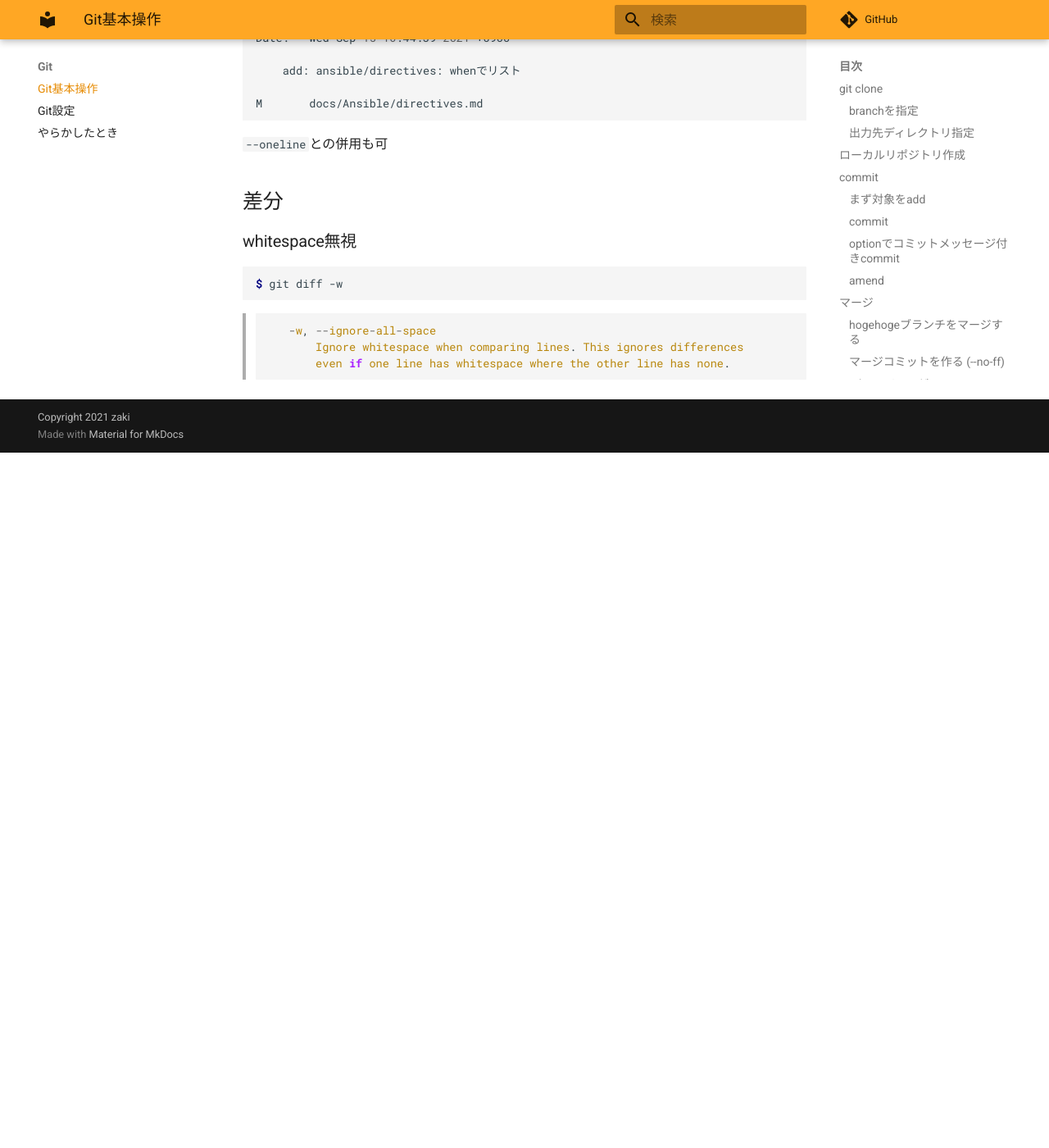
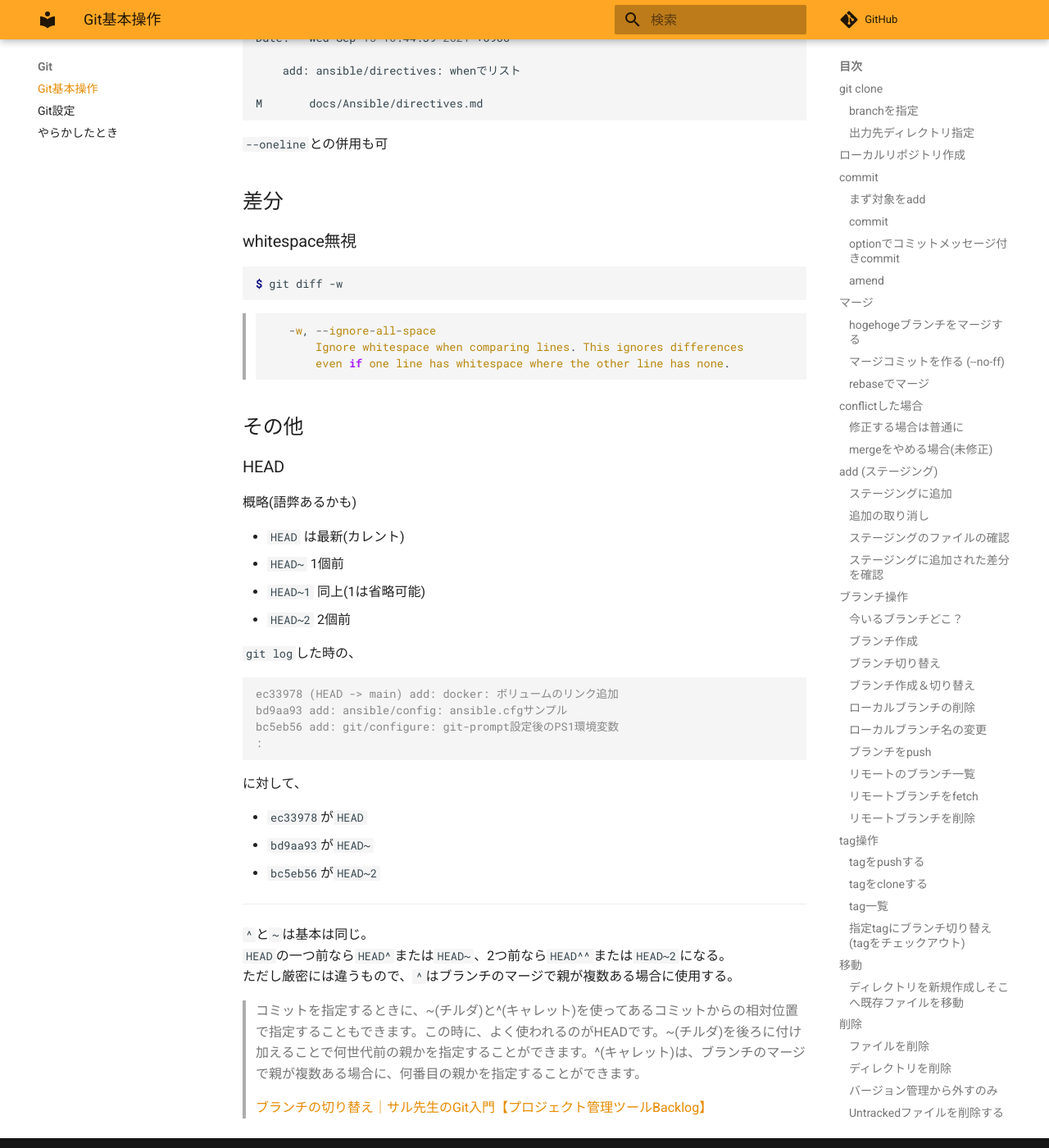
Before and after one commit to zaki-lknr/docs, an MkDocs documentation site: the page built from docs/Git/index.md, in a window 1280 px wide and 1400 px high, scrolled down 9062 px. Shown: the whole window at 82% size. Built offline with MkDocs 1.6.1 and Material for MkDocs 9.7.7, drawn with Linux system fonts in a browser that asks for light colours; comment, search, counter and statistics services are not loaded; before the commit the page ends 9614 px from its top, so only the background shows below that.

Commit message:
add: git: HEADについて

````diff
--- a/docs/Git/index.md
+++ b/docs/Git/index.md
@@ -458,3 +458,39 @@ $ git diff -w
 >        -w, --ignore-all-space
 >            Ignore whitespace when comparing lines. This ignores differences
 >            even if one line has whitespace where the other line has none.
+
+## その他
+
+### HEAD
+
+概略(語弊あるかも)
+
+- `HEAD` は最新(カレント)
+- `HEAD~` 1個前
+- `HEAD~1` 同上(1は省略可能)
+- `HEAD~2` 2個前
+
+`git log`した時の、
+
+```console
+ec33978 (HEAD -> main) add: docker: ボリュームのリンク追加
+bd9aa93 add: ansible/config: ansible.cfgサンプル
+bc5eb56 add: git/configure: git-prompt設定後のPS1環境変数
+:
+```
+
+に対して、
+
+- `ec33978`が`HEAD`
+- `bd9aa93`が`HEAD~`
+- `bc5eb56`が`HEAD~2`
+
+---
+
+`^`と`~`は基本は同じ。
+`HEAD`の一つ前なら`HEAD^`または`HEAD~`、2つ前なら`HEAD^^`または`HEAD~2`になる。
+ただし厳密には違うもので、`^`はブランチのマージで親が複数ある場合に使用する。
+
+> コミットを指定するときに、~(チルダ)と^(キャレット)を使ってあるコミットからの相対位置で指定することもできます。この時に、よく使われるのがHEADです。~(チルダ)を後ろに付け加えることで何世代前の親かを指定することができます。^(キャレット)は、ブランチのマージで親が複数ある場合に、何番目の親かを指定することができます。
+>
+> [ブランチの切り替え｜サル先生のGit入門【プロジェクト管理ツールBacklog】](https://backlog.com/ja/git-tutorial/stepup/03/)
````
